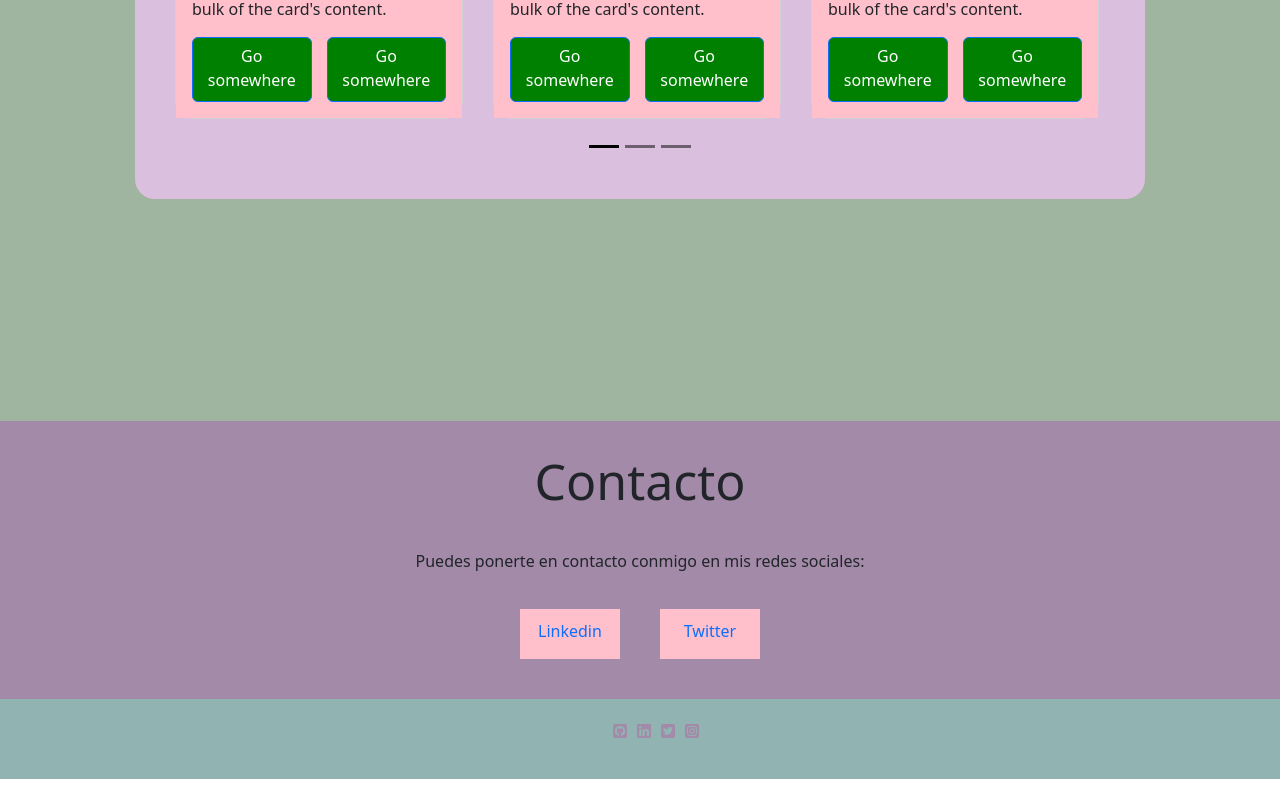
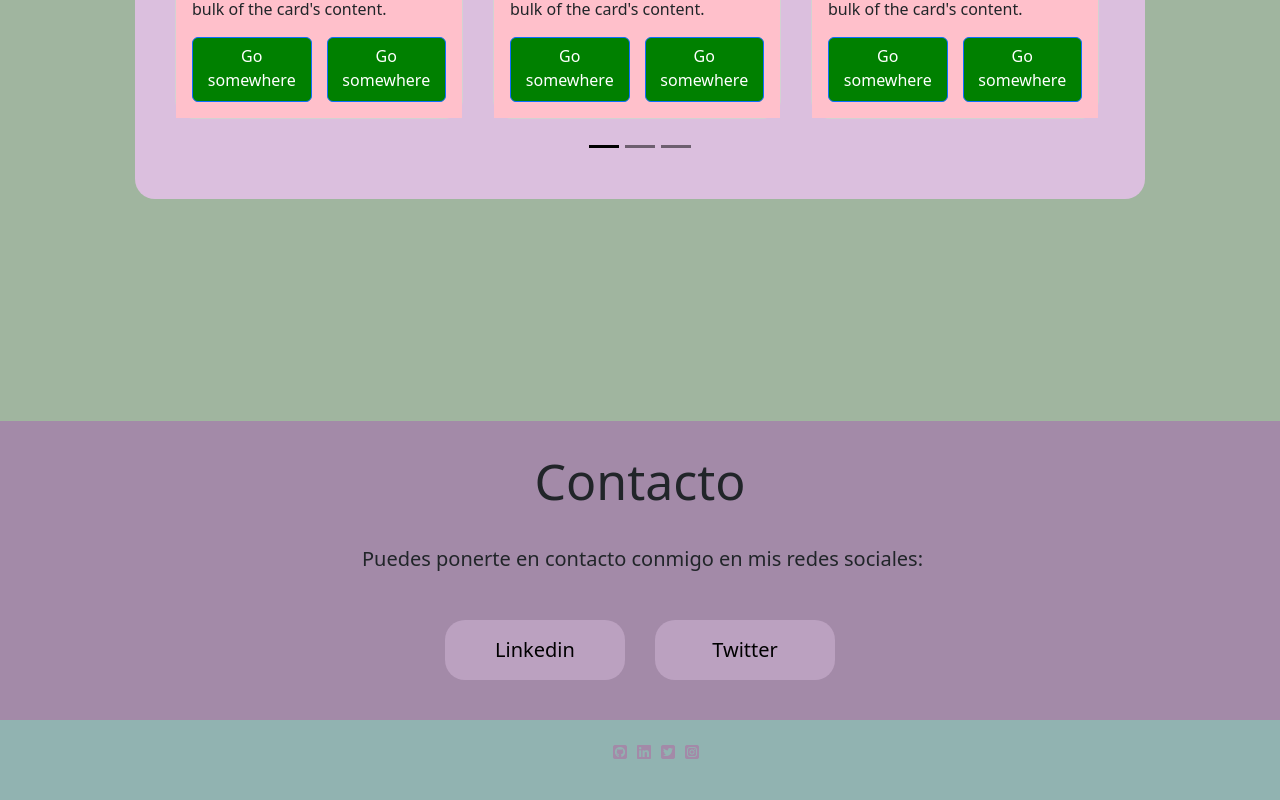
Before and after one commit to brunadasilvabz/portfolio, a React (Create React App) app: page / in a window 1280 px wide. Shown: the part 2398-3198 px from the top of the page. Before the commit the page ends 3177 px from the top, so only its background shows below. Built offline with nearby package versions, Linux system fonts and the light colour scheme.

Commit message:
fix contact scss

```diff
--- a/src/styles/layout/_contact.scss
+++ b/src/styles/layout/_contact.scss
@@ -1,9 +1,10 @@
 .contactSection {
+  // height: 50vh;
   padding: 20px;
   display: flex;
   flex-direction: column;
   align-items: center;
-  gap: 30px;
+  gap: 25px;
   background-color: $color-darklilac;
 
   &_title {
@@ -19,39 +20,68 @@
     display: flex;
     flex-direction: column;
     align-items: center;
+    gap: 10px;
 
-    // &-text {
-    //   // asdasd
-    // }
+    &-text {
+      padding-left: 5px;
+      font-size: 18px;
+      // text-align: center;
+
+      @media all and (min-width: 768px) {
+        font-size: 20px;
+      }
+    }
 
     &-elements {
       display: flex;
-      gap: 40px;
+      flex-direction: column;
+      // gap: 20px;
+
+      @media all and (min-width: 768px) {
+        flex-direction: row;
+        gap: 30px;
+      }
     }
   }
 
-  &_formDiv {
-    display: flex;
-    flex-direction: column;
-    align-items: center;
-    justify-content: center;
+  // &_formDiv {
+  //   display: flex;
+  //   flex-direction: column;
+  //   align-items: center;
+  //   justify-content: center;
 
-    // &-text {
+  //   // &-text {
 
-    // }
-  }
+  //   // }
+  // }
 }
 
 .link_element {
   margin: 20px 0 20px 0;
-  background-color: pink;
-  height: 50px;
-  width: 100px;
+  background-color: #dbbfde6e;
+  height: 60px;
+  width: 120px;
   text-align: center;
-  padding-top: 10px;
+  padding-top: 15px;
+  border-radius: 20px;
+
+  @media all and (min-width: 768px) {
+    width: 160px;
+  }
+
+  @media all and (min-width: 1024px) {
+    width: 180px;
+  }
 
   &-link {
+    font-size: 18px;
     text-decoration: none;
+    color: black;
+    // margin-top: 50px;
+
+    @media all and (min-width: 768px) {
+      font-size: 20px;
+    }
   }
 }
 
```
